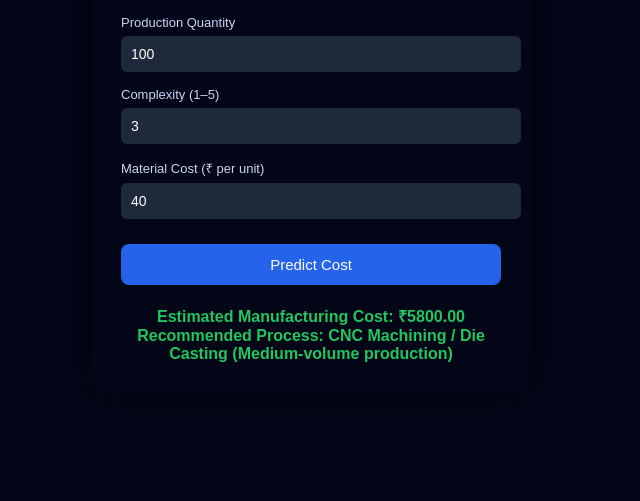
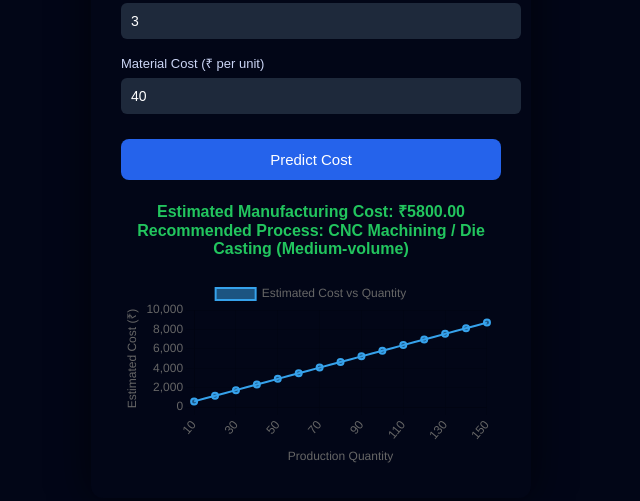
Before and after one commit to suki2811/manufacturing-ai-frontend, a plain HTML site: page index.html in a window 1280 px wide. Both pictures are taken after a click on the button "Predict Cost". Shown: the part 263-764 px from the top of the page, without its empty margins (329-969 px from the left). Drawn offline with nearby package versions, Linux system fonts and the light colour scheme.

Commit message:
adding visual charts

```diff
--- a/index.html
+++ b/index.html
@@ -4,6 +4,8 @@
   <meta charset="UTF-8" />
   <title>Manufacturing Cost & Process Intelligence</title>
   <meta name="viewport" content="width=device-width, initial-scale=1.0" />
+  <script src="https://cdn.jsdelivr.net/npm/chart.js"></script>
+
 
   <style>
     body {
@@ -103,9 +105,13 @@
     <button onclick="predictCost()">Predict Cost</button>
 
     <div id="output" class="result"></div>
+    <canvas id="costChart" style="margin-top:20px;"></canvas>
+
   </div>
 
   <script>
+  let chart = null;
+
   function predictCost() {
     const quantity = Number(document.getElementById("quantity").value);
     const complexity = Number(document.getElementById("complexity").value);
@@ -121,21 +127,62 @@
     const estimatedCost = quantity * materialCost * complexityFactor;
 
     let process = "";
-
     if (quantity <= 50) {
-  process = "CNC Machining (Low-volume production)";
+      process = "CNC Machining (Low-volume)";
     } else if (quantity <= 500) {
-  process = "CNC Machining / Die Casting (Medium-volume production)";
+      process = "CNC Machining / Die Casting (Medium-volume)";
     } else {
-  process = "Injection Molding / Casting (High-volume production)";
+      process = "Injection Molding / Casting (High-volume)";
     }
 
     document.getElementById("output").innerHTML =
       `Estimated Manufacturing Cost: ₹${estimatedCost.toFixed(2)}<br/>
        Recommended Process: ${process}`;
 
+    generateChart(quantity, complexity, materialCost);
+  }
+
+  function generateChart(baseQty, complexity, materialCost) {
+    const quantities = [];
+    const costs = [];
+
+    for (let q = 10; q <= baseQty * 1.5; q += Math.max(10, baseQty / 10)) {
+      const factor = 1 + complexity * 0.15;
+      quantities.push(q);
+      costs.push(q * materialCost * factor);
+    }
+
+    const ctx = document.getElementById("costChart").getContext("2d");
+
+    if (chart) {
+      chart.destroy();
+    }
+
+    chart = new Chart(ctx, {
+      type: "line",
+      data: {
+        labels: quantities,
+        datasets: [{
+          label: "Estimated Cost vs Quantity",
+          data: costs,
+          borderWidth: 2,
+          tension: 0.3
+        }]
+      },
+      options: {
+        responsive: true,
+        plugins: {
+          legend: { display: true }
+        },
+        scales: {
+          x: { title: { display: true, text: "Production Quantity" } },
+          y: { title: { display: true, text: "Estimated Cost (₹)" } }
+        }
+      }
+    });
   }
 </script>
 
+
 </body>
 </html>
```
Lines whose indentation alone changed are shown as unchanged.
